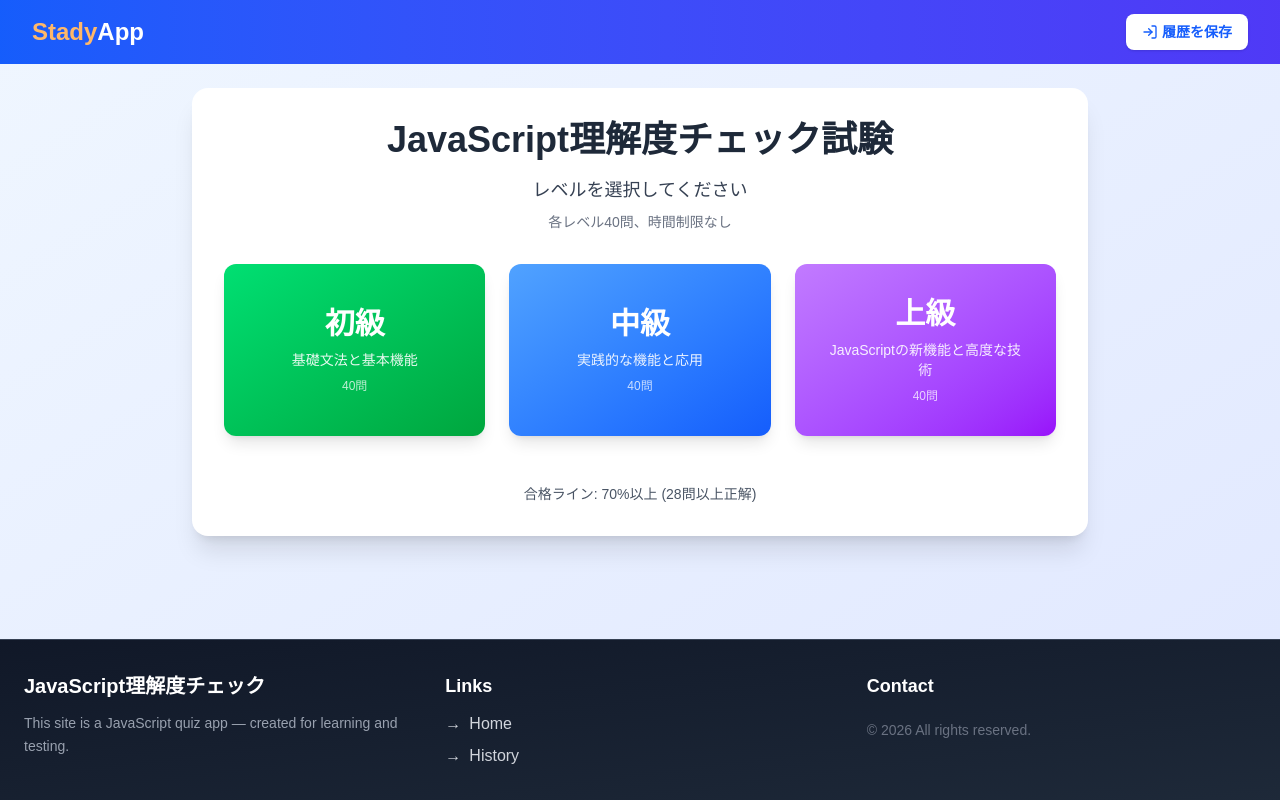
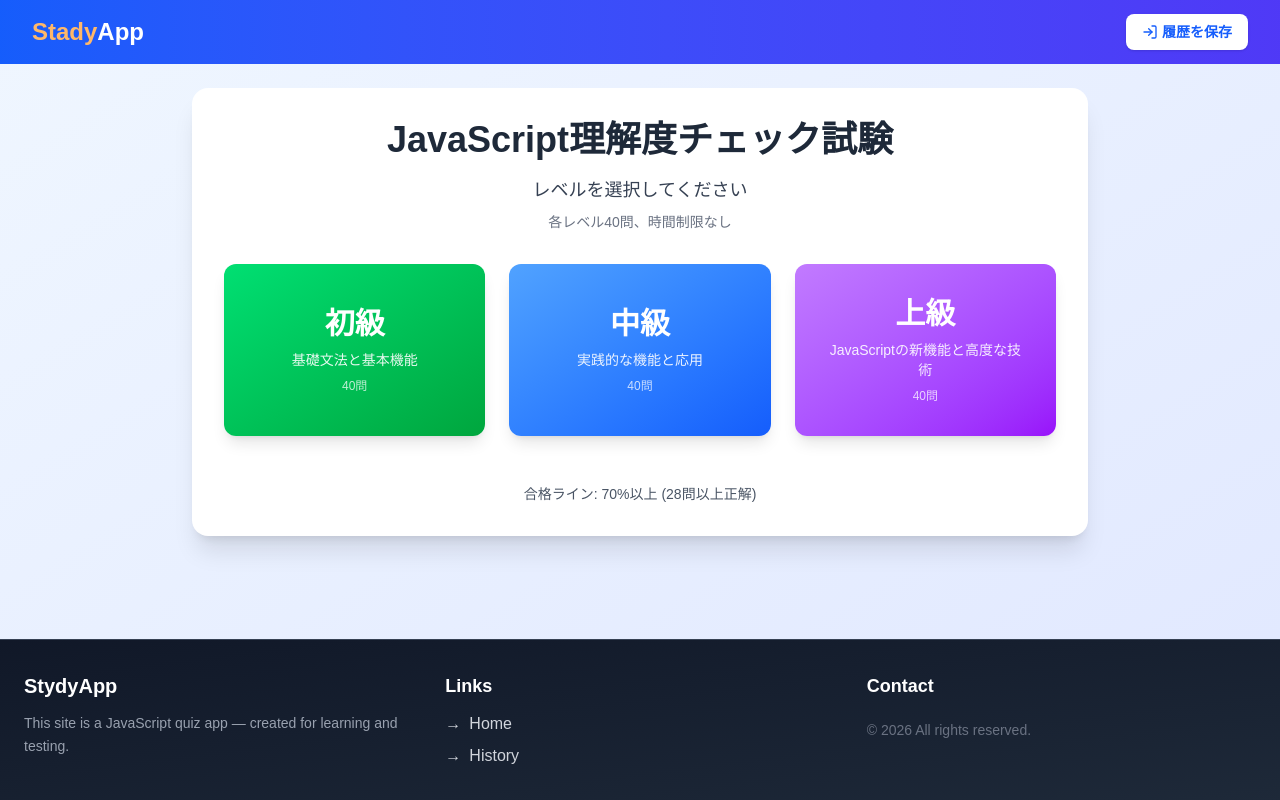
Before and after one commit to qa-marmot/javascript-exam-app, a Next.js app in the folder js-exam-next/: page / in a window 1280 px wide. Built offline with nearby package versions, Linux system fonts and the light colour scheme; no server answers.

Commit message:
ヘッダーh３変更

```diff
--- a/js-exam-next/src/components/Footer.tsx
+++ b/js-exam-next/src/components/Footer.tsx
@@ -14,7 +14,7 @@ export default function Footer({ fixed = false }: FooterProps) {
         {/* サイト情報 */}
         <div>
           <h3 className="text-xl font-bold mb-3 text-white">
-            JavaScript理解度チェック
+            StydyApp
           </h3>
           <p className="text-sm text-gray-400 leading-relaxed">
             This site is a JavaScript quiz app — created for learning and
```
